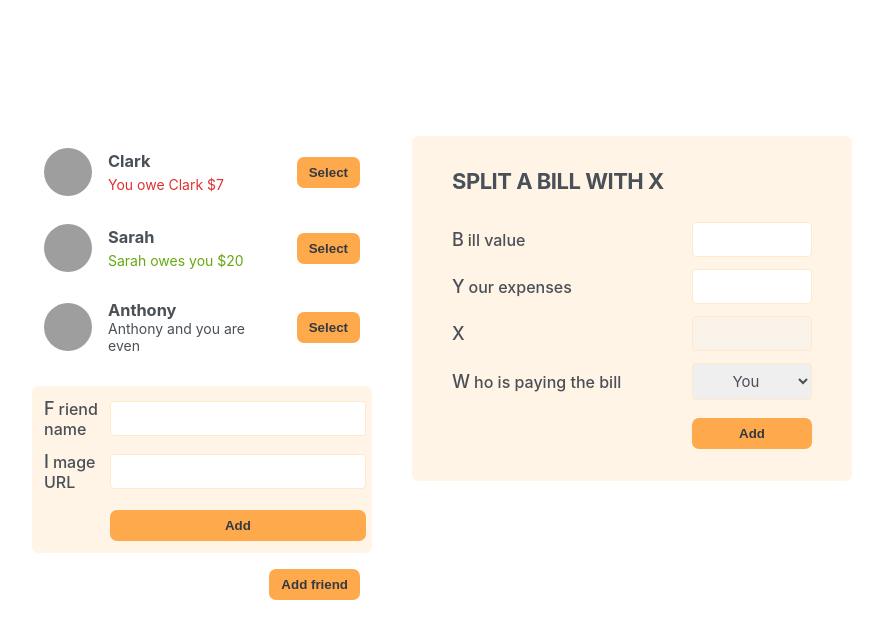
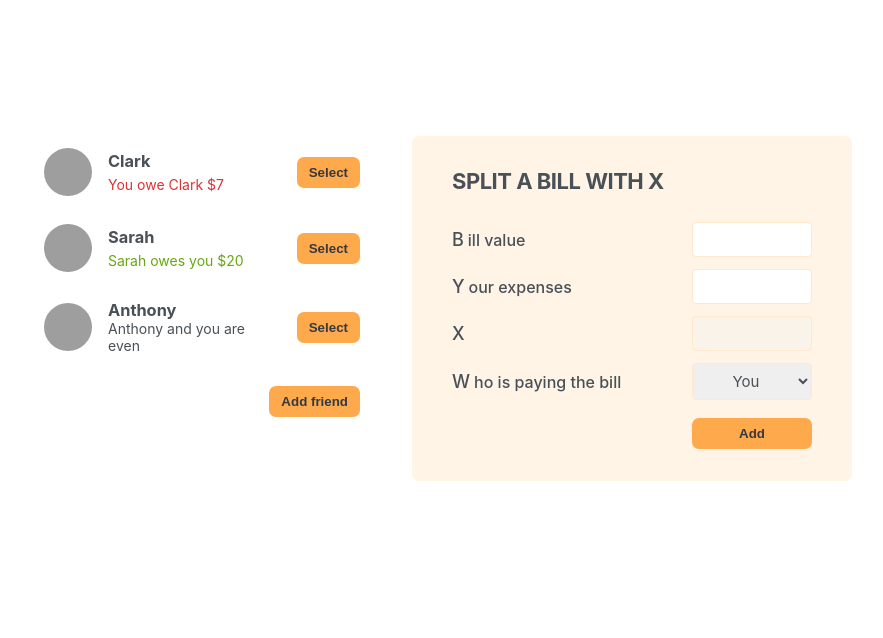
Before and after one commit to abasha09/eat-n-split, a React (Create React App) app: page / in a window 1280 px wide. Shown: the top 638 px of the page, without its empty margins (198-1081 px from the left). Built offline with nearby package versions, Linux system fonts and the light colour scheme; grey boxes are pictures that could not be loaded.

Commit message:
added displaying new friend form functionality

```diff
--- a/src/App.js
+++ b/src/App.js
@@ -1,3 +1,5 @@
+import { useState } from "react";
+
 const initialFriends = [
   {
     id: 118836,
@@ -19,13 +21,27 @@
   },
 ];
 
+function Button({ children, onClick }) {
+  return (
+    <button onClick={onClick} className="button">
+      {children}
+    </button>
+  );
+}
+
 export default function App() {
+  const [showAddFriend, setShowAddFriend] = useState(false);
+  function handleShowAddFriend() {
+    setShowAddFriend((show) => setShowAddFriend(!show));
+  }
   return (
     <div className="app">
       <div className="sidebar">
         <FriendsList />
-        <FormAddFriend />
-        <Button>Add friend</Button>
+        {showAddFriend && <FormAddFriend />}
+        <Button onClick={handleShowAddFriend}>
+          {showAddFriend ? "Close" : "Add friend"}
+        </Button>
       </div>
       <FormSplitBill />
     </div>
@@ -68,10 +84,6 @@
   );
 }
 
-function Button({ children }) {
-  return <button className="button">{children}</button>;
-}
-
 function FormAddFriend() {
   return (
     <form className="form-add-friend">
```
